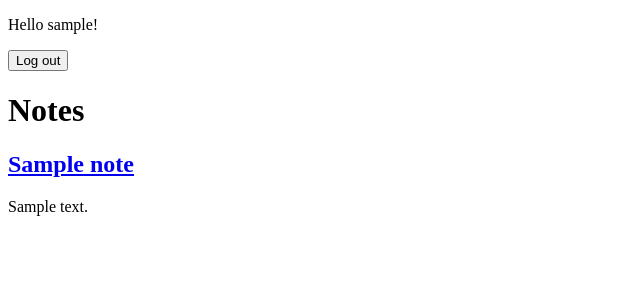
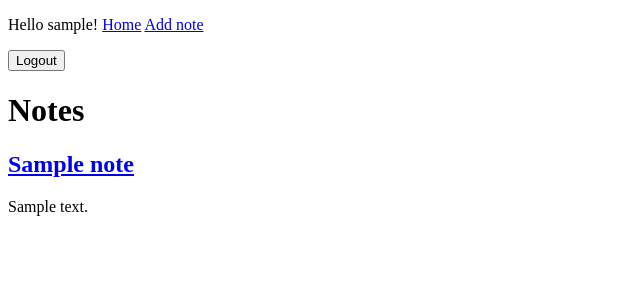
Before and after one commit to cfleschhut/django-essential-training-linkedin, a Django app: page /notes/ in a window 1280 px wide. Shown: the top 300 px of the page, without its empty margins (0-640 px from the left). Run offline with Django 4.2, Linux system fonts and the light colour scheme; a user stored in the database is signed in; tables that the repository leaves empty hold one stand-in row (values such as "Sample post").

Commit message:
Add signup/login/logout main nav

```diff
--- a/notes/templates/notes/note_list.html
+++ b/notes/templates/notes/note_list.html
@@ -1,16 +1,6 @@
 {% extends 'base.html' %}
 
 {% block content %}
-
-{% if user.is_authenticated %}
-  <p>
-    Hello {{ user.username }}!
-  </p>
-  <form action="{% url 'logout' %}" method="post">
-    {% csrf_token %}
-    <button type="submit">Log out</button>
-  </form>
-{% endif %}
 
 <h1>Notes</h1>
 
--- a/static/templates/base.html
+++ b/static/templates/base.html
@@ -10,6 +10,26 @@
   </head>
 
   <body>
+    <header>
+      {% if user.is_authenticated %}
+      <p>
+        Hello {{ user.username }}!
+        <a href="{% url 'notes:list' %}">Home</a>
+        <a href="{% url 'notes:new' %}">Add note</a>
+      </p>
+
+      <form action="{% url 'logout' %}" method="post">
+        {% csrf_token %}
+        <button type="submit">Logout</button>
+      </form>
+      {% else %}
+      <p>
+        <a href="{% url 'login' %}">Login</a>
+        <a href="{% url 'signup' %}">Signup</a>
+      </p>
+      {% endif %}
+    </header>
+
     {% block content %}
     {% endblock %}
   </body>
```
